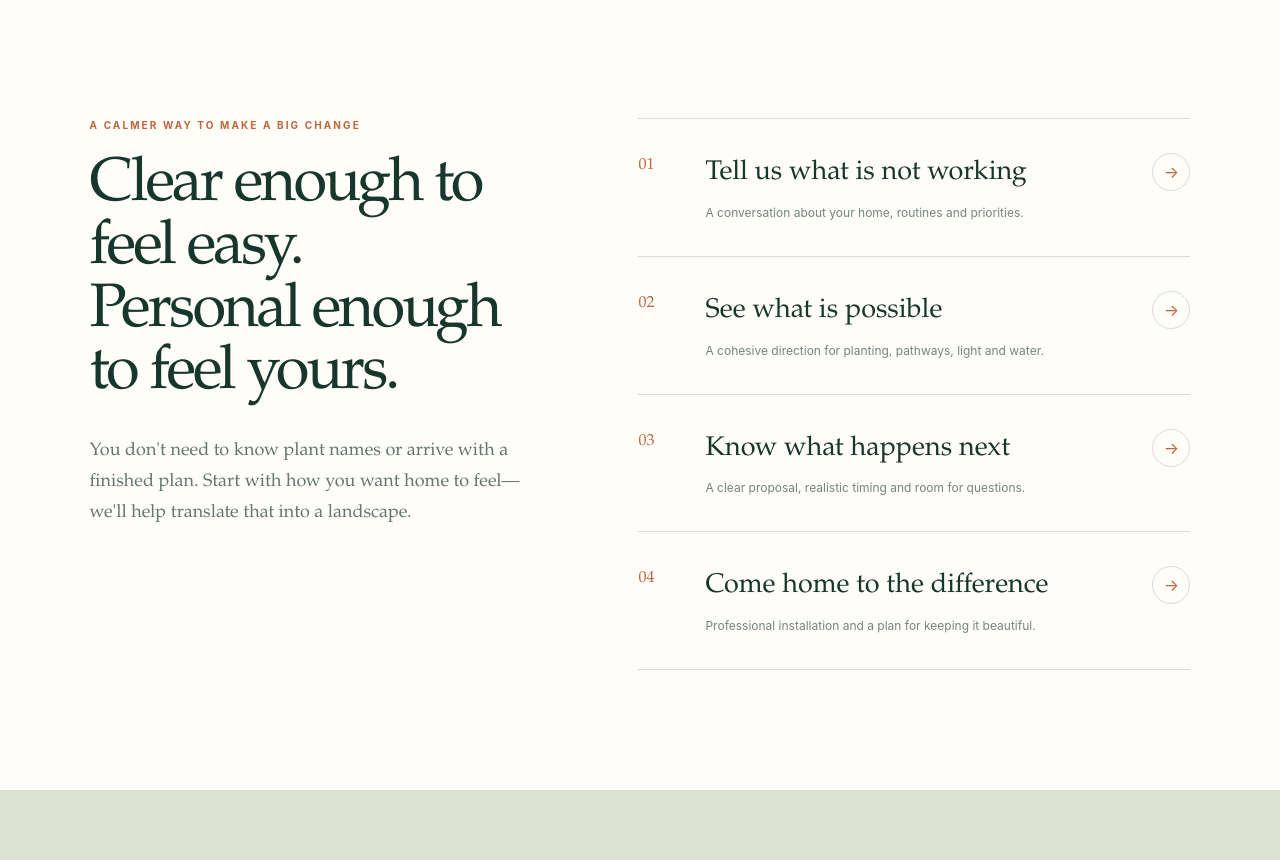
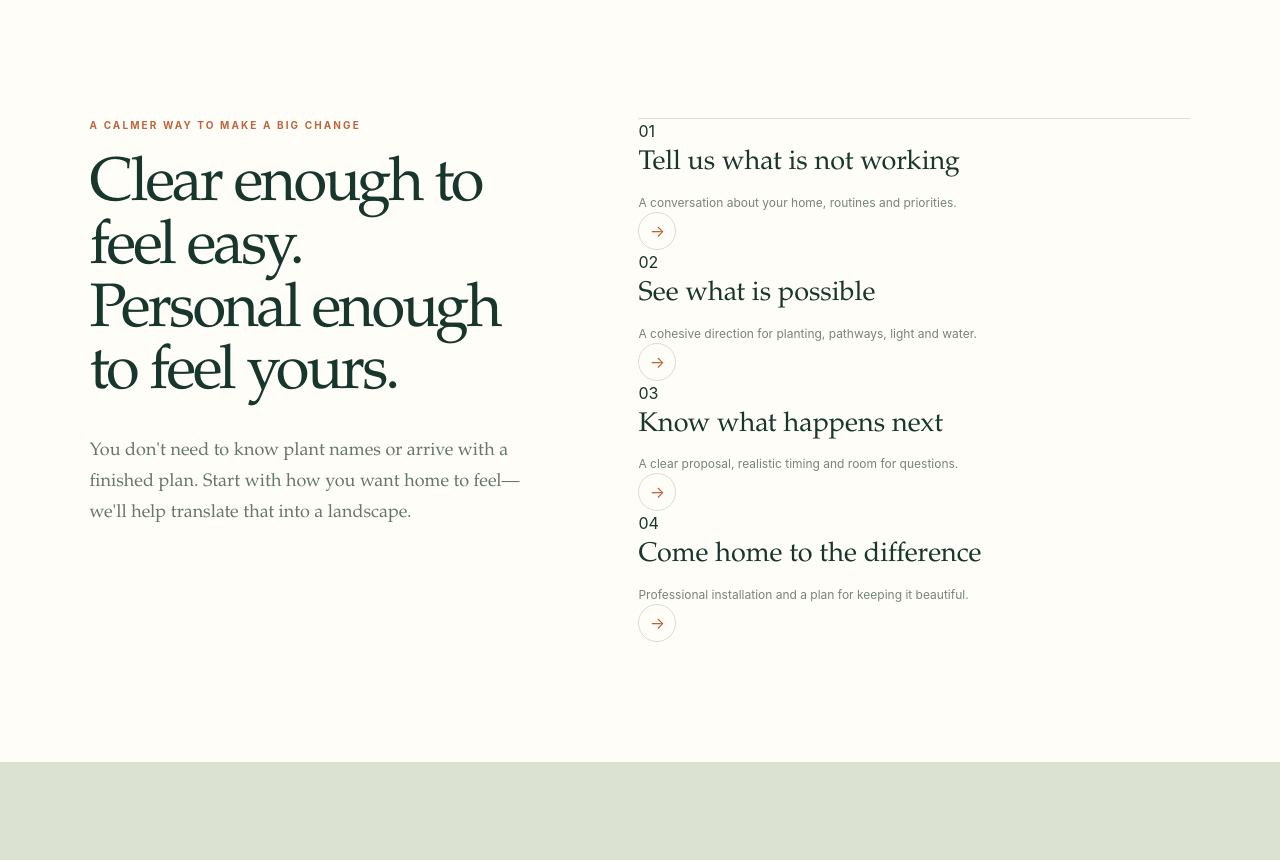
Before and after one commit to LordLingo/landmark, a Next.js app: page / in a window 1280 px wide. Shown: the part 4825-5685 px from the top of the page. Built offline with nearby package versions, Linux system fonts and the light colour scheme; no server answers.

Commit message:
Connect homepage process links

```diff
--- a/app/page.tsx
+++ b/app/page.tsx
@@ -75,6 +75,33 @@ const goalOptions = [
 
 const feelOptions = ["Soft + organic", "Classic Texas", "Clean + modern", "Not sure yet"];
 const careOptions = ["Keep it simple", "Seasonal care is fine", "I enjoy the garden"];
+
+const processSteps = [
+  {
+    number: "01",
+    title: "Tell us what is not working",
+    copy: "A conversation about your home, routines and priorities.",
+    href: "#yard-plan",
+  },
+  {
+    number: "02",
+    title: "See what is possible",
+    copy: "A cohesive direction for planting, pathways, light and water.",
+    href: "#possibilities",
+  },
+  {
+    number: "03",
+    title: "Know what happens next",
+    copy: "A clear proposal, realistic timing and room for questions.",
+    href: "/landscape-design/#approach",
+  },
+  {
+    number: "04",
+    title: "Come home to the difference",
+    copy: "Professional installation and a plan for keeping it beautiful.",
+    href: "#transformation",
+  },
+];
 
 export default function Home() {
   const [slider, setSlider] = useState(52);
@@ -487,20 +514,15 @@ export default function Home() {
         </div>
 
         <div className="process-list">
-          {[
-            ["01", "Tell us what is not working", "A conversation about your home, routines and priorities."],
-            ["02", "See what is possible", "A cohesive direction for planting, pathways, light and water."],
-            ["03", "Know what happens next", "A clear proposal, realistic timing and room for questions."],
-            ["04", "Come home to the difference", "Professional installation and a plan for keeping it beautiful."],
-          ].map(([number, title, copy]) => (
-            <article key={number}>
-              <span>{number}</span>
+          {processSteps.map((step) => (
+            <Link href={step.href} key={step.number}>
+              <span>{step.number}</span>
               <div>
-                <h3>{title}</h3>
-                <p>{copy}</p>
+                <h3>{step.title}</h3>
+                <p>{step.copy}</p>
               </div>
               <i aria-hidden="true">→</i>
-            </article>
+            </Link>
           ))}
         </div>
       </section>
```
